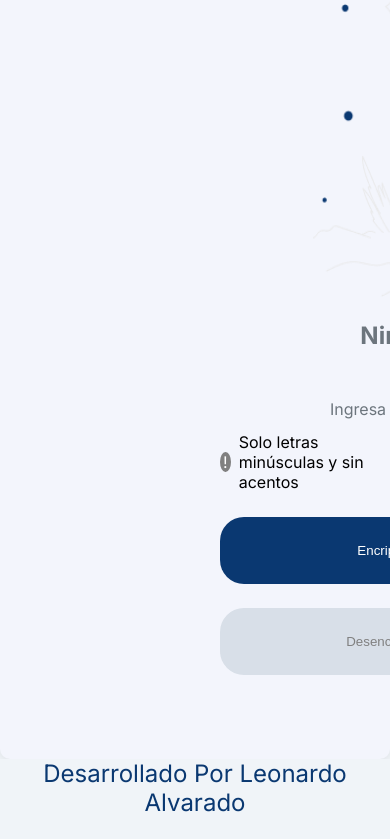
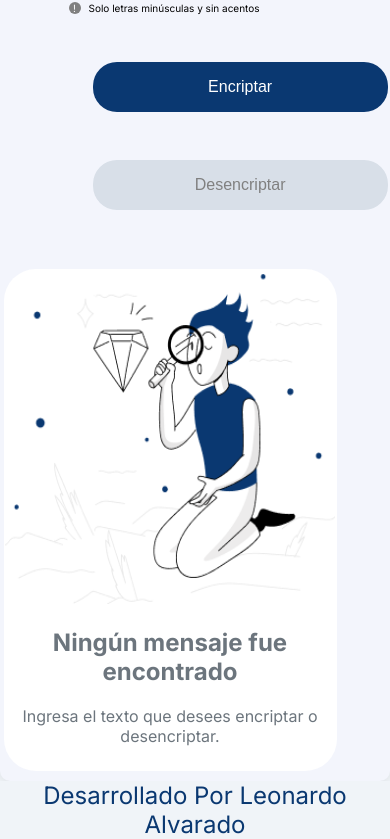
Before and after one commit to NATOHN/Encriptador, a plain HTML site: page index.html in a window 390 px wide. Shown: the part 363-1202 px from the top of the page. Before the commit the page ends 1180 px from the top, so only its background shows below. Drawn offline with Linux system fonts and the light colour scheme.

Commit message:
Beta Finalizada

```diff
--- a/index.html
+++ b/index.html
@@ -19,7 +19,7 @@
                 <span class="icono">!</span>
                 <span >Solo letras minúsculas y sin acentos</span>
             </div>
-            <div class="botones">
+            <div>
                 <button id="encryptBtn">Encriptar</button>
                 <button id="decryptBtn">Desencriptar</button>
             </div>
@@ -30,7 +30,7 @@
                 <div id="boxSinTexto">
                     <img class="buscar" src="./assets/Muñeco.png" alt="ilustracion">
 
-                 <div class="textop">
+                 <div class="textoP">
                     <p>Ningún mensaje fue encontrado</p>
                  </div>
                  <div class="textoFuera">
--- a/style/style.css
+++ b/style/style.css
@@ -2,12 +2,13 @@
 @import url('https://fonts.googleapis.com/css2?family=Inter&display=swap');
 @import url('https://fonts.googleapis.com/css2?family=Inter:wght@700&display=swap');
 
-*{box-sizing: border-box;
+* {
+    box-sizing: border-box;
     margin: 0px;
 }
 
 body {
-    font-family:Inter, sans-serif;
+    font-family: Inter, sans-serif;
     background-color: #f0f4f8;
     display: flex;
     flex-direction: column;
@@ -30,7 +31,6 @@ body {
     height: 60px;
     margin-left: 40px;
     margin-top: 20px;
-
 }
 
 .entradaTexto {
@@ -43,14 +43,13 @@ body {
     background-color: #F3F5FC;
     margin-top: 50px;
     margin-left: 70px;
-
 }
 
 .entradaTexto textarea {
     width: 70%;
     height: 669px;
     margin-bottom: 16px;
-    border:none;
+    border: none;
     padding: 10px;
     box-sizing: border-box;
     resize: none;
@@ -64,7 +63,7 @@ body {
     display: flex;
     align-items: center;
     margin-bottom: 24px;
-    font-family: inter, sans-serif;
+    font-family: Inter, sans-serif;
     font-size: 16px;
     font-weight: 400;
 }
@@ -81,32 +80,25 @@ body {
     margin-right: 8px;
 }
 
-.entradaTexto button {
+#encryptBtn, #decryptBtn {
     width: 328px;
     height: 67px;
     padding: 10px;
-    margin-bottom: 24px;
+    border-radius: 24px;
     border: none;
-    border-radius: 24px;
     cursor: pointer;
-}
-
-
-.botones{
-    margin-top: 1px;
+    font-size: 16px;
+    margin: 24px;
 }
 
 #encryptBtn {
     background-color: #0A3871;
     color: white;
-
-
 }
 
 #decryptBtn {
     background-color: #D8DFE8;
     color: gray;
-
 }
 
 .salidaTexto {
@@ -123,50 +115,49 @@ body {
     margin-right: 50px;
 }
 
-.salidaTexto textarea{
+.salidaTexto textarea {
     width: 100%;
     height: 669px;
     margin-bottom: 50px;
-    border:none;
+    border: none;
     padding: 15px;
     box-sizing: border-box;
     resize: none;
     background-color: white;
-    font-family: inter, sans-serif;
+    font-family: Inter, sans-serif;
     font-size: 24px;
     font-weight: 400;
 }
 
-.textop {
+.textoP {
     text-align: center;
     color: #6c757d;
-    font-family: inter,sans-serif;
+    font-family: Inter, sans-serif;
     font-size: 24px;
     font-weight: 700;
     margin-bottom: 20px;
 }
 
-.textoFuera{
+.textoFuera {
     text-align: center;
     color: #6c757d;
-    font-family: inter,sans-serif;
+    font-family: Inter, sans-serif;
     font-size: 16px;
     font-weight: 400;
     margin-bottom: 20px;
 }
 
-
-.buscar{
+.buscar {
     height: 330px;
     width: 330px;
     margin-bottom: 20px;
 }
 
-#resultado{
+#resultado {
     display: none;
 }
 
-#Copiar{
+#Copiar {
     display: none;
     width: 328px;
     height: 67px;
@@ -179,11 +170,116 @@ margin-bottom: 20px;
     color: #6c757d;
 }
 
-footer{
+footer {
     text-align: center;
     color: #0A3871;
-background-color:#f0f4f8 ;
-font-family: inter, sans-serif;
+    background-color: #f0f4f8;
+    font-family: Inter, sans-serif;
     font-size: 24px;
     font-weight: 400;
 }
+
+/* Responsividad */
+@media (max-width: 1024px) {
+    .contenido {
+        flex-direction: row;
+        padding: 10px;
+    }
+
+    .entradaTexto {
+        width: 60%;
+        padding: 20px;
+    }
+
+    .entradaTexto textarea {
+        width: 100%;
+        height: 500px;
+        font-size: 24px;
+    }
+
+    .salidaTexto {
+        width: 40%;
+    }
+
+    .salidaTexto textarea {
+        height: 500px;
+        font-size: 20px;
+    }
+
+    #encryptBtn, #decryptBtn {
+        width: 48%;
+        height: 60px;
+    }
+
+    .nota {
+        font-size: 14px;
+    }
+
+    .nota .icono {
+        width: 16px;
+        height: 16px;
+    }
+}
+
+@media (max-width: 768px) {
+    .contenido {
+        flex-direction: column;
+    }
+
+    .entradaTexto, .salidaTexto {
+        width: 100%;
+        padding: 10px;
+    }
+
+    .entradaTexto textarea, .salidaTexto textarea {
+        width: 100%;
+        height: 300px;
+        font-size: 20px;
+    }
+
+    #encryptBtn, #decryptBtn {
+        width: 90%;
+        height: 55px;
+    }
+
+    .nota {
+        font-size: 12px;
+    }
+
+    .nota .icono {
+        width: 14px;
+        height: 14px;
+    }
+}
+
+@media (max-width: 480px) {
+    .contenido {
+        flex-direction: column;
+        align-items: center;
+    }
+
+    .entradaTexto, .salidaTexto {
+        width: 90%;
+        padding: 5px;
+    }
+
+    .entradaTexto textarea, .salidaTexto textarea {
+        width: 100%;
+        height: 200px;
+        font-size: 18px;
+    }
+
+    #encryptBtn, #decryptBtn {
+        width: 100%;
+        height: 50px;
+    }
+
+    .nota {
+        font-size: 10px;
+    }
+
+    .nota .icono {
+        width: 12px;
+        height: 12px;
+    }
+}
```
Lines whose indentation alone changed are shown as unchanged.
